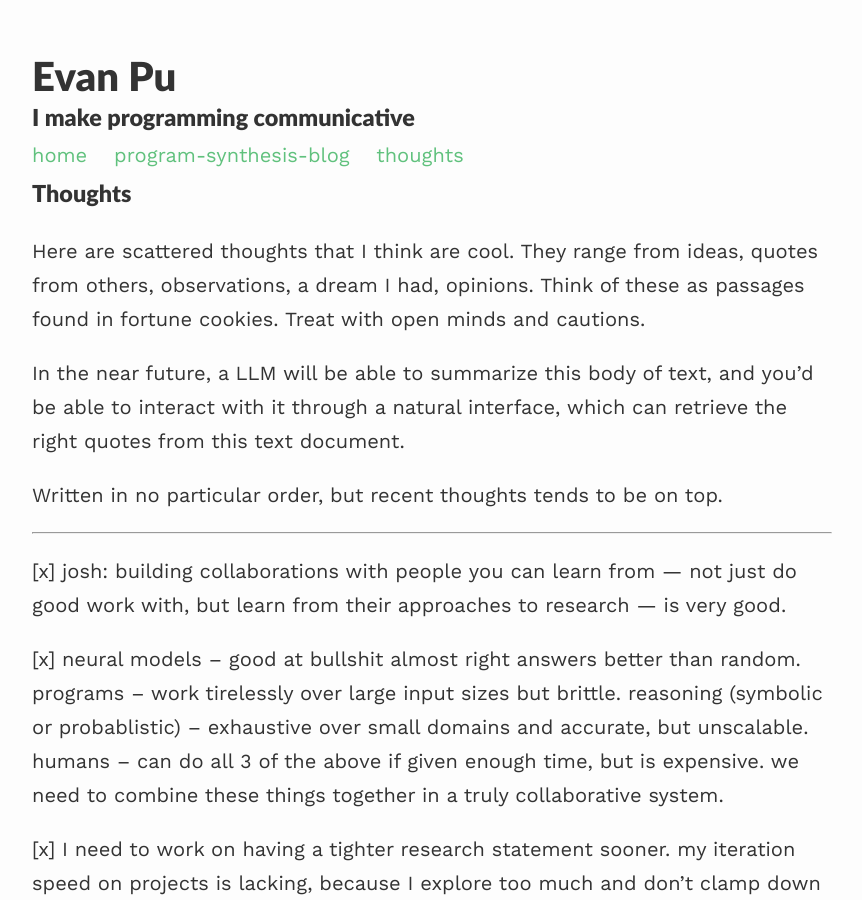
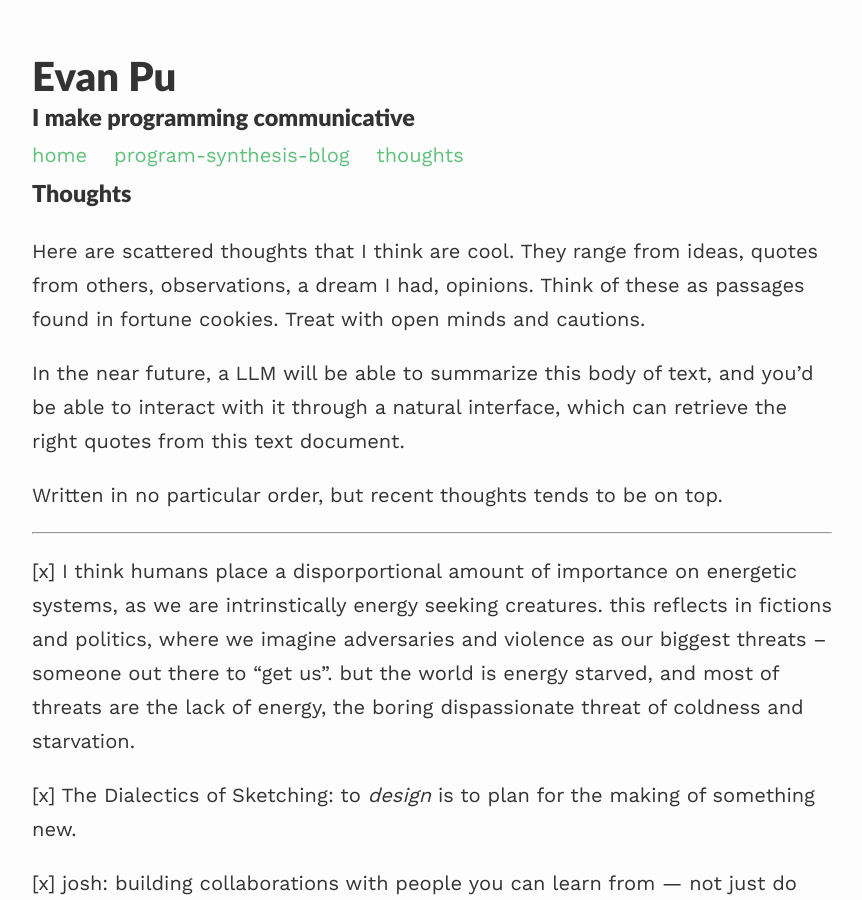
Before and after one commit to evanthebouncy/evanthebouncy.github.io, a Jekyll site: the page built from _pages/thoughts.md, in a window 1280 px wide and 900 px high. Shown: the whole window, without its empty margins (208-1070 px from the left). Built offline with Jekyll 4.4.1, drawn with Linux system fonts in a browser that asks for light colours; nearby versions of some CDN libraries.

Commit message:
more thoughts

```diff
--- a/_pages/thoughts.md
+++ b/_pages/thoughts.md
@@ -15,6 +15,10 @@ In the near future, a LLM will be able to summarize this body of text, and you'd
 Written in no particular order, but recent thoughts tends to be on top.
 
 ----
+
+[x] I think humans place a disporportional amount of importance on energetic systems, as we are intrinstically energy seeking creatures. this reflects in fictions and politics, where we imagine adversaries and violence as our biggest threats -- someone out there to "get us". but the world is energy starved, and most of threats are the lack of energy, the boring dispassionate threat of coldness and starvation.
+
+[x] The Dialectics of Sketching: to _design_ is to plan for the making of something new.
 
 [x] josh: building collaborations with people you can learn from — not just do good work with, but learn from their approaches to research — is very good.
 
```
